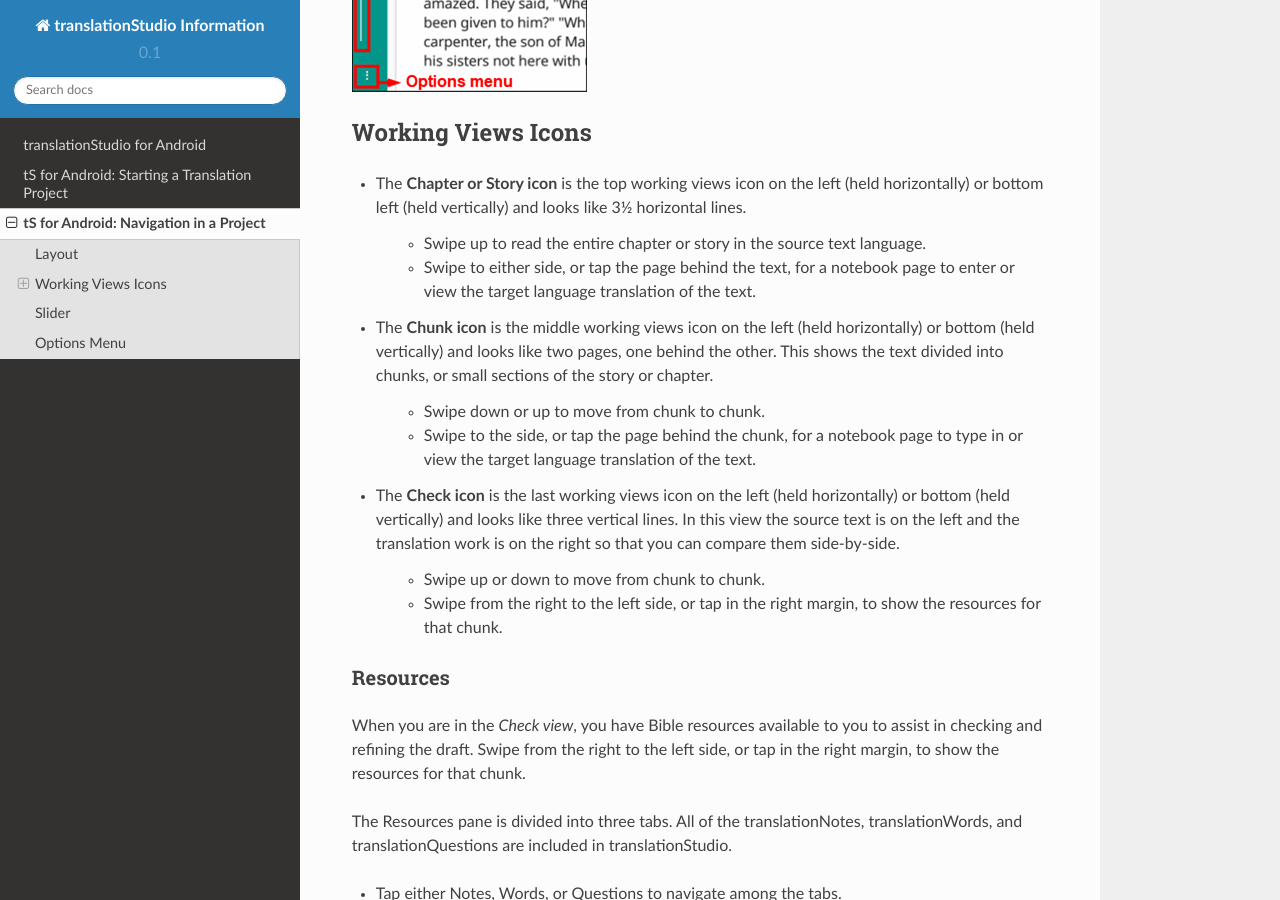
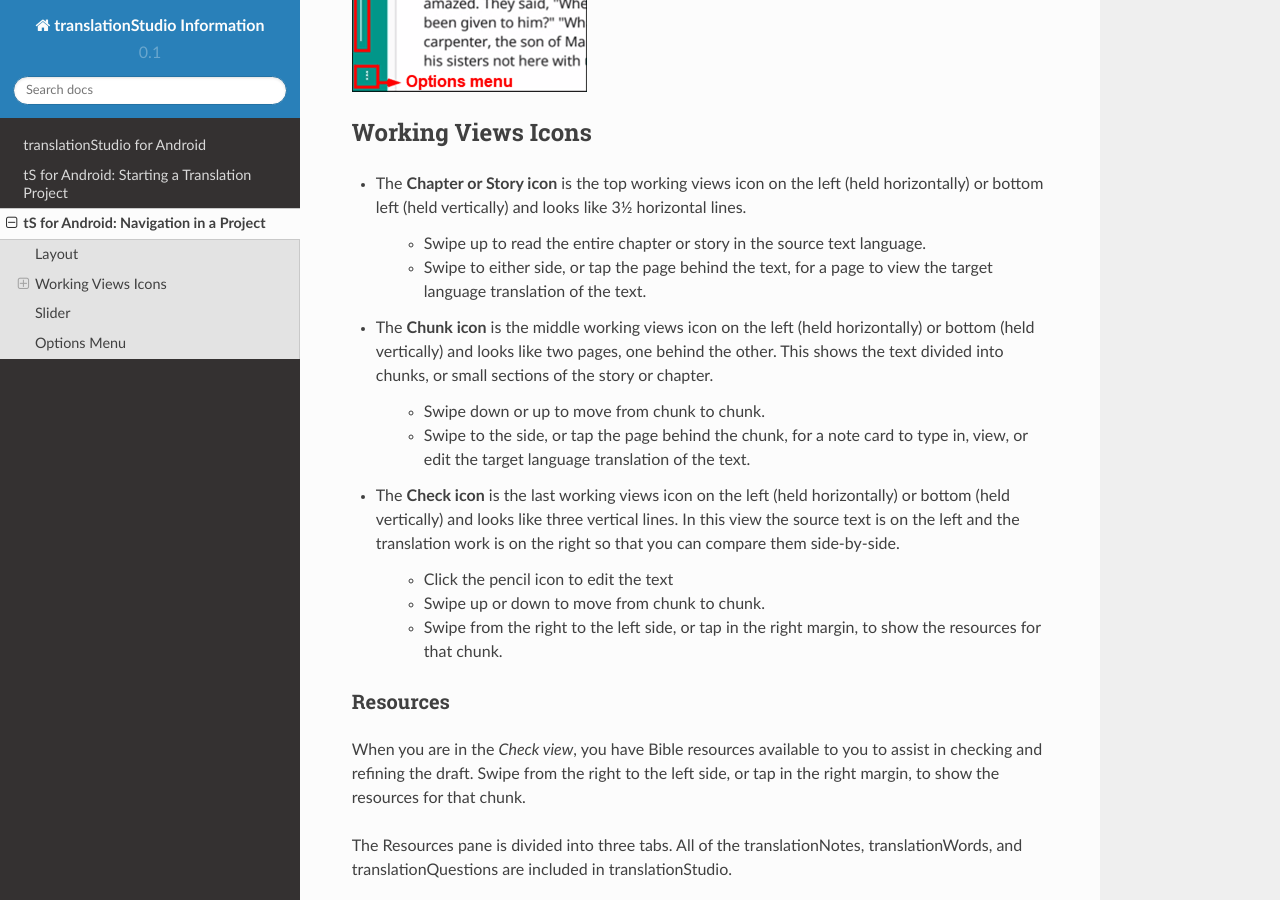
Before and after one commit to unfoldingWord-dev/translationStudio-Info, a Sphinx documentation site: the page built from docs/tNavigate.rst, in a window 1280 px wide and 900 px high, scrolled down 1016 px. Built offline with Sphinx 7.4.7 and the Read the Docs theme 2.0.0, drawn with Linux system fonts in a browser that asks for light colours; pages that are not in the unit, such as notebooks, are missing from menus.

Commit message:
Update tNavigate.rst

```diff
--- a/docs/tNavigate.rst
+++ b/docs/tNavigate.rst
@@ -30,15 +30,17 @@ Working Views Icons
 
    * Swipe up to read the entire chapter or story in the source text language.
 
-   * Swipe to either side, or tap the page behind the text, for a notebook page to enter or view the target language translation of the text.
+   * Swipe to either side, or tap the page behind the text, for a page to view the target language translation of the text.
 
 * The **Chunk icon** is the middle working views icon on the left (held horizontally) or bottom (held vertically) and looks like two pages, one behind the other. This shows the text divided into chunks, or small sections of the story or chapter.
 
    * Swipe down or up to move from chunk to chunk.
 
-   * Swipe to the side, or tap the page behind the chunk, for a notebook page to type in or view the target language translation of the text.
+   * Swipe to the side, or tap the page behind the chunk, for a note card to type in, view, or edit the target language translation of the text.
 
 * The **Check icon** is the last working views icon on the left (held horizontally) or bottom (held vertically) and looks like three vertical lines. In this view the source text is on the left and the translation work is on the right so that you can compare them side-by-side.
+
+   * Click the pencil icon to edit the text
 
    * Swipe up or down to move from chunk to chunk.
 
```
